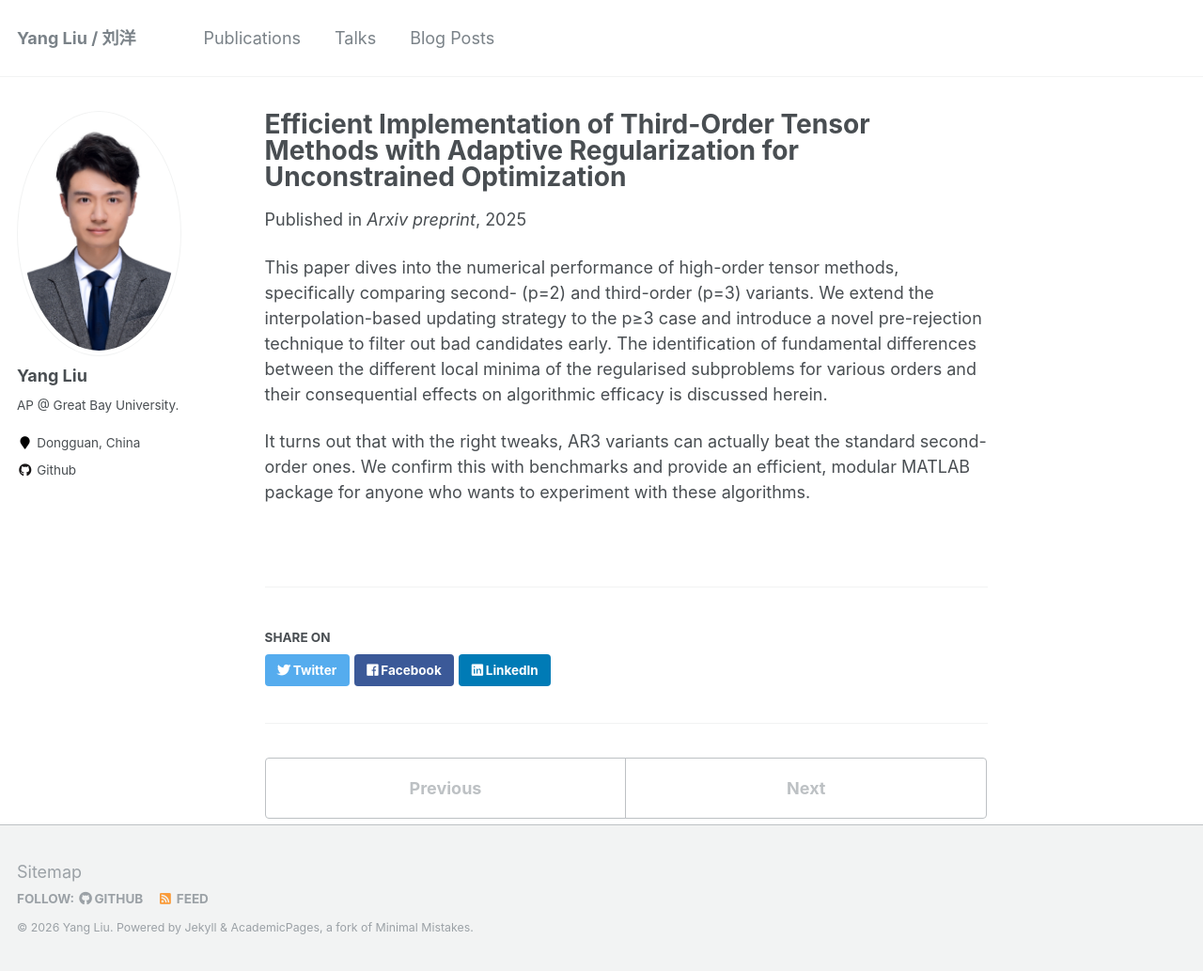
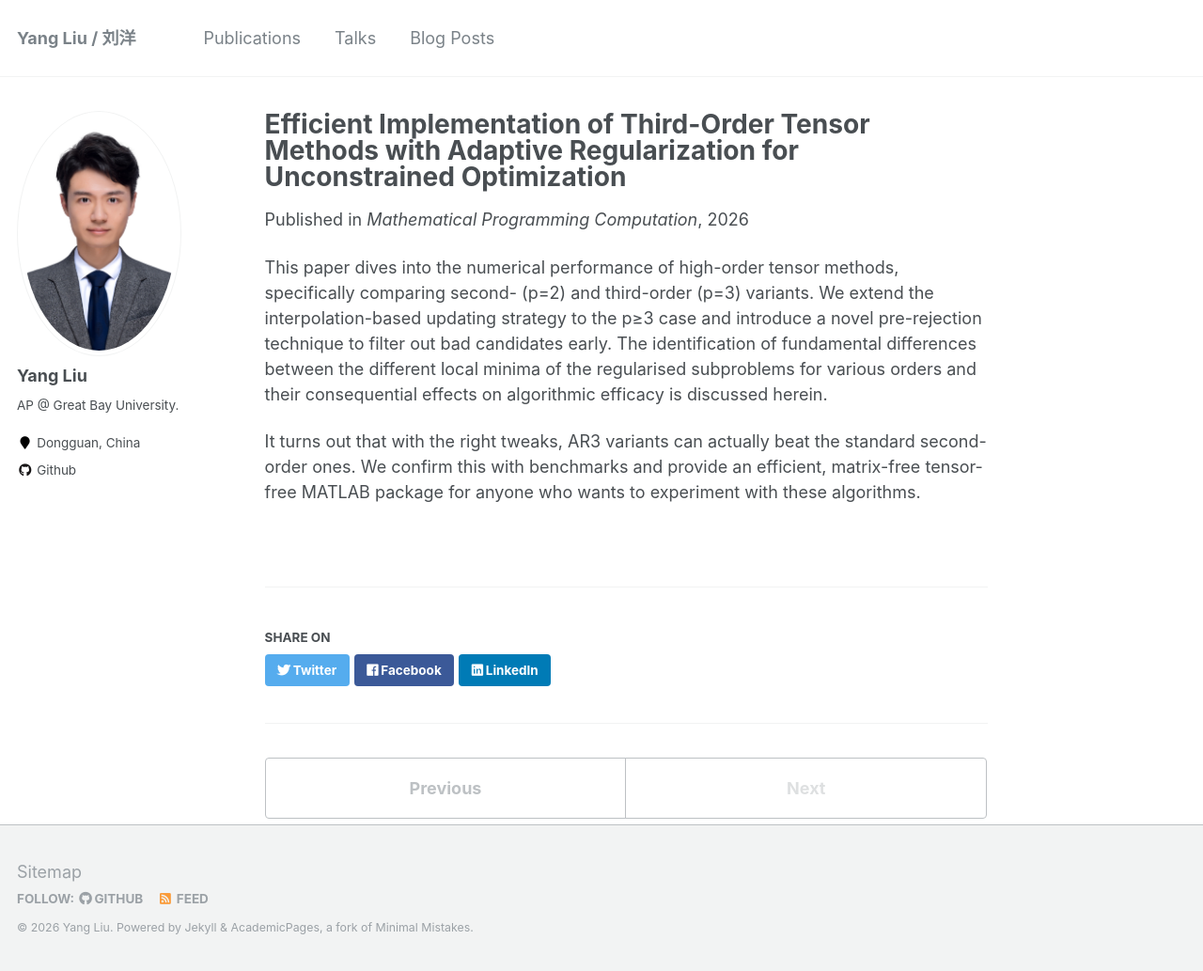
Before and after one commit to yangliu-op/yangliu-op.github.io, a Jekyll site: the page built from _publications/liu2025prerejection.md, in a window 1280 px wide and 1033 px high. Shown: the whole window at 94% size. Built offline with Jekyll 4.4.1, drawn with Linux system fonts in a browser that asks for light colours.

Commit message:
Update liu2025prerejection.md

```diff
--- a/_publications/liu2025prerejection.md
+++ b/_publications/liu2025prerejection.md
@@ -3,11 +3,11 @@ title: "Efficient Implementation of Third-Order Tensor Methods with Adaptive Reg
 collection: publications
 permalink: /publication/liu2025prerejection
 excerpt: 'Authors: Coralia Cartis, Raphael Hauser, <strong>Yang Liu</strong>*, Karl Welzel, Wenqi Zhu'
-date: 2025-01-01
-venue: 'Arxiv preprint'
-paperurl: 'https://arxiv.org/abs/2501.00404'
+date: 2026-03-24
+venue: 'Mathematical Programming Computation'
+paperurl: 'https://link.springer.com/article/10.1007/s12532-026-00313-6'
 # citation: 'Your Name, You. (2010). &quot;Paper Title Number 2.&quot; <i>Journal 1</i>. 1(2).'
 ---
 This paper dives into the numerical performance of high-order tensor methods, specifically comparing second- (p=2) and third-order (p=3) variants. We extend the interpolation-based updating strategy to the p≥3 case and introduce a novel pre-rejection technique to filter out bad candidates early. The identification of fundamental differences between the different local minima of the regularised subproblems for various orders and their consequential effects on algorithmic efficacy is discussed herein.
 
-It turns out that with the right tweaks, AR3 variants can actually beat the standard second-order ones. We confirm this with benchmarks and provide an efficient, modular MATLAB package for anyone who wants to experiment with these algorithms.
+It turns out that with the right tweaks, AR3 variants can actually beat the standard second-order ones. We confirm this with benchmarks and provide an efficient, matrix-free tensor-free MATLAB package for anyone who wants to experiment with these algorithms.
```
